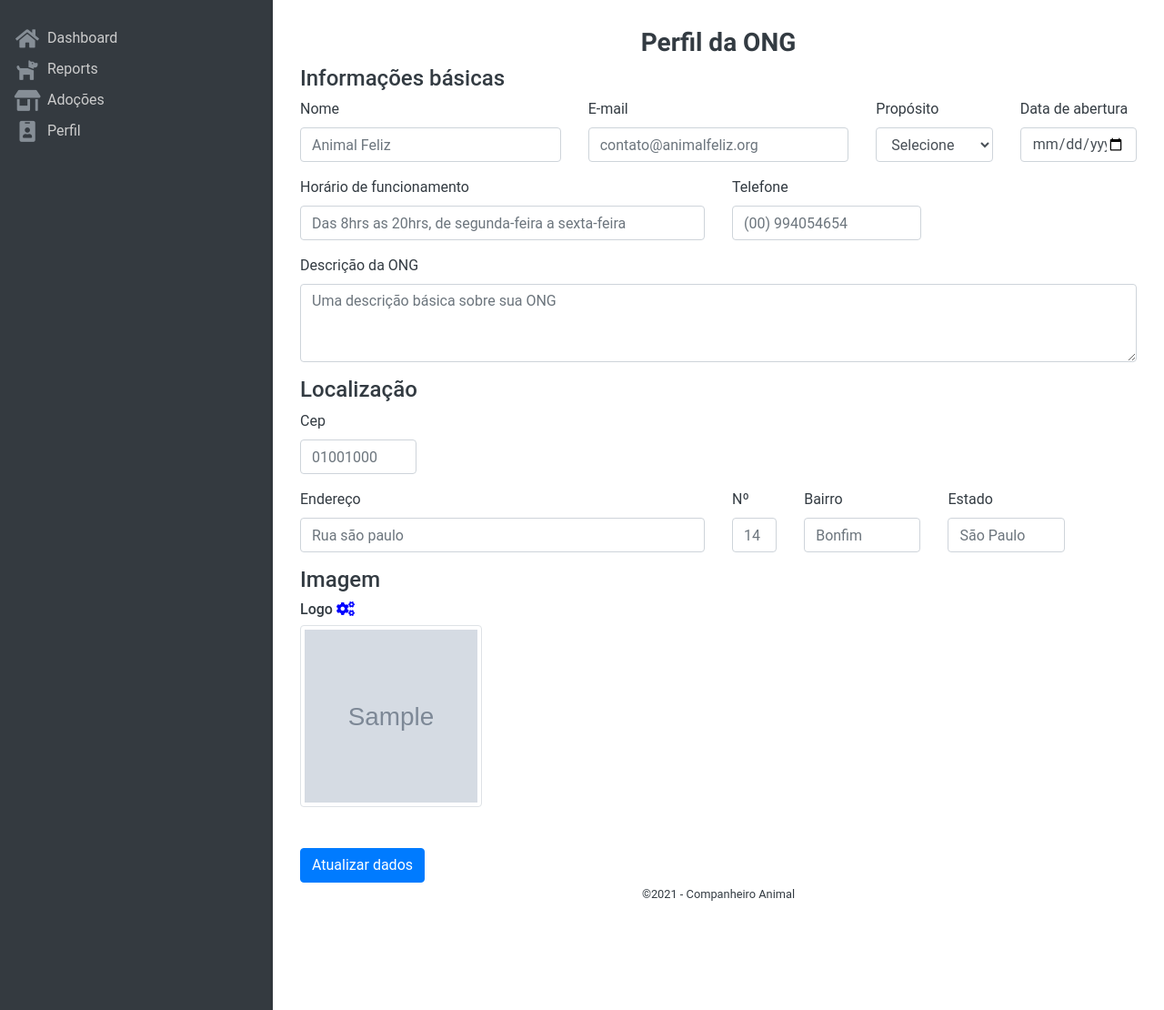
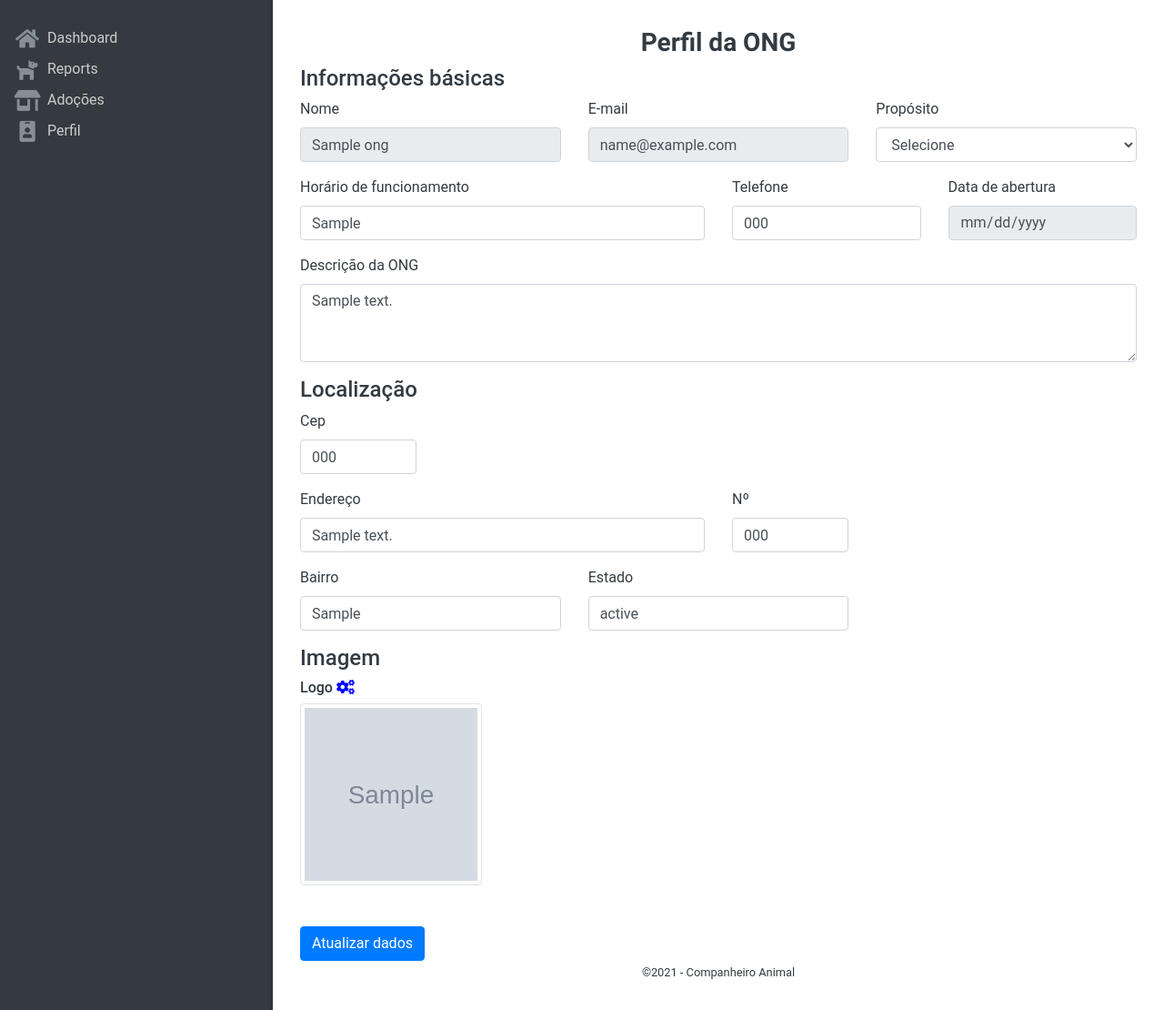
Before and after one commit to IgorSPessoa/tcc, a PHP site: page /dashboard/perfil.php in a window 1280 px wide. Shown: the part 70-1180 px from the top of the page at 91% size. Run offline with PHP 8.4, Linux system fonts and the light colour scheme; the visitor is signed in with stand-in values (Sample User, id 1); tables that the repository leaves empty or names only in its code hold one stand-in row (values such as "Sample post"); grey boxes marked "Sample" are stand-in pictures; some web fonts are replaced.

Commit message:
perfil error
file's change: dashboard\controller\atualizarPerfil, dashboard\perfil

```diff
--- a/dashboard/perfil.php
+++ b/dashboard/perfil.php
@@ -22,11 +22,23 @@ include '../connect.php';
 $id = $_SESSION['id'];
 
 //Pegando o nome da imagem cadastrada no banco de dados
-$sql = $mysql->prepare("SELECT ong_img FROM ong WHERE id = $id");
+$sql = $mysql->prepare("SELECT * FROM ong WHERE id = $id");
 $sql->execute();
 
 //Verificando se a linha de comnado retorna alguma resposta e coloca em uma variavel
 while($linha = $sql->fetch(PDO::FETCH_ASSOC)){
+    $nome = $linha['ong_name'];
+    $email = $linha['ong_email'];
+    $proposito = $linha['ong_purpose'];
+    $dataAbertura = $linha['ong_opening_date'];
+    $horarioFunc = $linha['ong_business_hours'];
+    $telefone = $linha['ong_phone'];
+    $descricao = $linha['ong_description'];
+    $CEP = $linha['location_cep'];
+    $rua = $linha['location_address'];
+    $numero = $linha['location_number'];
+    $bairo = $linha['location_district'];
+    $estado = $linha['location_state'];
     $img = $linha['ong_img'];
 }
 
@@ -60,32 +72,26 @@ while($linha = $sql->fetch(PDO::FETCH_ASSOC)){
                         <div class="col-md-4">
                             <div class="form-group">
                                 <label for="first">Nome</label>
-                                <input type="text" class="form-control" id="name" name="name" placeholder="Animal Feliz">
+                                <input type="text" class="form-control" id="name" name="name" value="<?php echo $nome;?>" readonly>
                             </div>
                         </div>
                         <div class="col-md-4">
                             <div class="form-group">
                                 <label for="first">E-mail</label>
-                                <input type="email" class="form-control" id="name" name="name" placeholder="contato@animalfeliz.org">
+                                <input type="email" class="form-control" id="email" name="email" value="<?php echo $email;?>" readonly>
                             </div>
                         </div>
-                        <div class="col-md-2">
+                        <div class="col-md-4">
                             <div class="form-group">
                                 <label for="exampleFormControlSelect1">Propósito</label>
-                                <select class="form-control" id="reason">
+                                <select class="form-control" id="reason" name="reason" required>
                                     <option value="" selected disabled hidden>Selecione</option>
-                                    <option value="acolher_animal">Acolher animais</option>
-                                    <option value="socorro_animal">Socorro Animal</option>
-                                    <option value="alimentacao_animal">Alimentação Animal</option>
-                                    <option value="adocao_animal">Adoção Animal</option>
-                                    <option value="outros">Outros</option>
+                                    <option value="acolher_animal" <?php if($proposito == "acolher_animal") { echo "selected";} ?>>Acolher animais</option>
+                                    <option value="socorro_animal" <?php if($proposito == "socorro_animal") { echo "selected";} ?>>Socorro Animal</option>
+                                    <option value="alimentacao_animal" <?php if($proposito == "alimentacao_animal") { echo "selected";} ?>>Alimentação Animal</option>
+                                    <option value="adocao_animal" <?php if($proposito == "adocao_animal") { echo "selected";} ?>>Adoção Animal</option>
+                                    <option value="outros" <?php if($proposito == "outros") { echo "selected";} ?>>Outros</option>
                                 </select>
-                            </div>
-                        </div>
-                        <div class="col-md-2">
-                            <div class="form-group">
-                                <label for="first">Data de abertura</label>
-                                <input type="date" class="form-control" id="opening_date" name="opening_date">
                             </div>
                         </div>
                     </div>
@@ -93,13 +99,19 @@ while($linha = $sql->fetch(PDO::FETCH_ASSOC)){
                         <div class="col-md-6">
                             <div class="form-group">
                                 <label for="first">Horário de funcionamento</label>
-                                <input type="text" class="form-control" id="opening_hours" name="opening_hours" placeholder="Das 8hrs as 20hrs, de segunda-feira a sexta-feira">
+                                <input type="text" class="form-control" id="opening_hours" name="opening_hours" value="<?php echo $horarioFunc;?>" required>
                             </div>
                         </div>
                         <div class="col-md-3">
                             <div class="form-group">
                                 <label for="first">Telefone</label>
-                                <input type="text" class="form-control" id="phone" name="phone" placeholder="(00) 994054654">
+                                <input type="text" class="form-control" id="phone" name="phone" value="<?php echo $telefone;?>" required>
+                            </div>
+                        </div>
+                        <div class="col-md-3">
+                            <div class="form-group">
+                                <label for="first">Data de abertura</label>
+                                <input type="date" class="form-control" id="opening_date" name="opening_date" value="<?php echo $dataAbertura;?>" readonly>
                             </div>
                         </div>
                     </div>
@@ -107,7 +119,7 @@ while($linha = $sql->fetch(PDO::FETCH_ASSOC)){
                         <div class="col-md-12">
                             <div class="form-group">
                                 <label for="description">Descrição da ONG</label>
-                                <textarea class="form-control" id="description" name="description" rows="3" placeholder="Uma descrição básica sobre sua ONG"></textarea>
+                                <textarea class="form-control" id="description" name="description" rows="3" placeholder="Uma descrição básica sobre sua ONG" required><?php echo $descricao;?></textarea>
                             </div>
                         </div>
                     </div>
@@ -117,33 +129,37 @@ while($linha = $sql->fetch(PDO::FETCH_ASSOC)){
                         <div class="col-md-2">
                             <div class="form-group">
                                 <label for="first">Cep</label>
-                                <input type="text" class="form-control" id="cep" name="cep" placeholder="01001000">
+                                <input type="text" class="form-control" id="cep" name="cep" value="<?php echo $CEP;?>" onblur="pesquisacep(this.value);" required>
                             </div>
                         </div>
                     </div>
+
                     <div class="row">
                         <div class="col-md-6">
                             <div class="form-group">
                                 <label for="first">Endereço</label>
-                                <input type="text" class="form-control" id="address" name="address" placeholder="Rua são paulo">
-                            </div>
-                        </div>
-                        <div class="col-md-1">
-                            <div class="form-group">
-                                <label for="first">Nº</label>
-                                <input type="text" class="form-control" id="number" name="number" placeholder="14">
+                                <input type="text" class="form-control" id="address" name="address" value="<?php echo $rua;?>" required>
                             </div>
                         </div>
                         <div class="col-md-2">
                             <div class="form-group">
-                                <label for="first">Bairro</label>
-                                <input type="text" class="form-control" id="district" name="district" placeholder="Bonfim">
+                                <label for="first">Nº</label>
+                                <input type="text" class="form-control" id="number" name="number" value="<?php echo $numero;?>" required>
                             </div>
                         </div>
-                        <div class="col-md-2">
+                    </div>
+
+                    <div class="row">
+                        <div class="col-md-4">
+                            <div class="form-group">
+                                <label for="first">Bairro</label>
+                                <input type="text" class="form-control" id="district" name="district"value="<?php echo $bairo;?>" required>
+                            </div>
+                        </div>
+                        <div class="col-md-4">
                             <div class="form-group">
                                 <label for="first">Estado</label>
-                                <input type="text" class="form-control" id="state" name="state" placeholder="São Paulo">
+                                <input type="text" class="form-control" id="state" name="state" value="<?php echo $estado;?>" required>
                             </div>
                         </div>
                     </div>
@@ -153,7 +169,7 @@ while($linha = $sql->fetch(PDO::FETCH_ASSOC)){
                             <h6>Logo <a onclick="clickInput('logo_input');" class="inputButton"><i class="fas fa-cogs"></i></a></h6>
                             <img src="../imgs/<?php echo $img;?>" class="img-thumbnail" id="logo_upload">
                             <div class="custom-file">
-                                <input type="file" name ="file" id="logo_input" onchange="loadFile(event)" accept="image/png, image/jpeg" required/>
+                                <input type="file" name ="arquivo" id="logo_input" onchange="loadFile(event)" accept="image/png, image/jpeg"/>
                             </div>
                         </div>
                     </div>
@@ -164,13 +180,16 @@ while($linha = $sql->fetch(PDO::FETCH_ASSOC)){
             </div>
         </main>
     </div>
-
     <script src="js/global.js"></script>
     <script src="js/perfil.js"></script>
     <script src="plugins/jquery/jquery-3.6.0.min.js"></script>
     <script src="plugins/bootstrap/js/bootstrap.min.js"></script>
     <script src="plugins/fontawesome/js/fontawesome.min.js"></script>
     <script src="https://ajax.googleapis.com/ajax/libs/jquery/3.5.1/jquery.min.js"></script>
+    <script src="https://cdnjs.cloudflare.com/ajax/libs/jquery.mask/1.14.10/jquery.mask.js"></script>
+    <script src="js/viacep.js"></script>
     <script src="js/previewLogo.js"></script>
+    <script src="js/validCep.js"></script>
+
 </body>
 </html>
```
Also changed, not shown: dashboard/controller/atualizarPerfil.php (+112 -10 lines).
